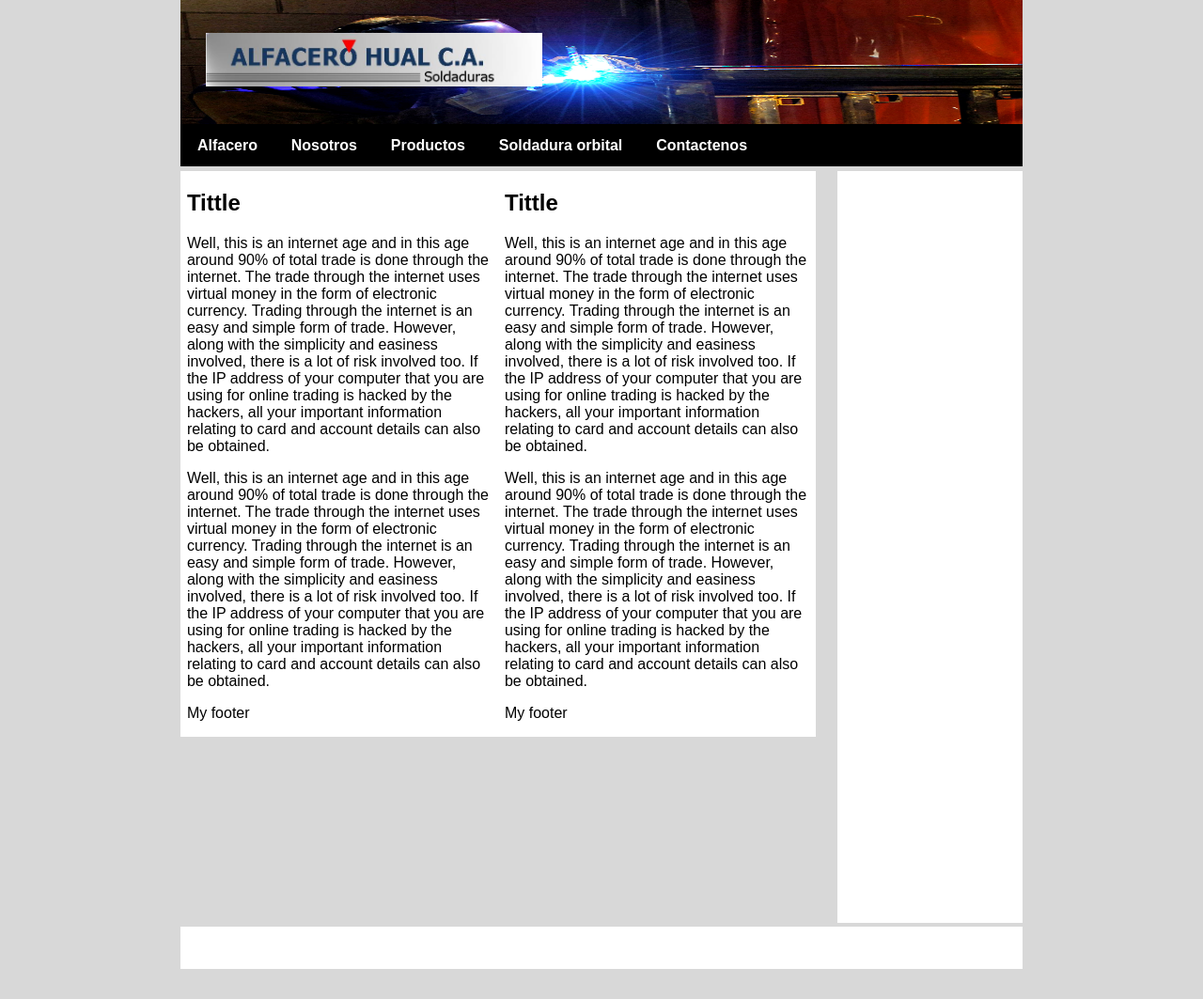
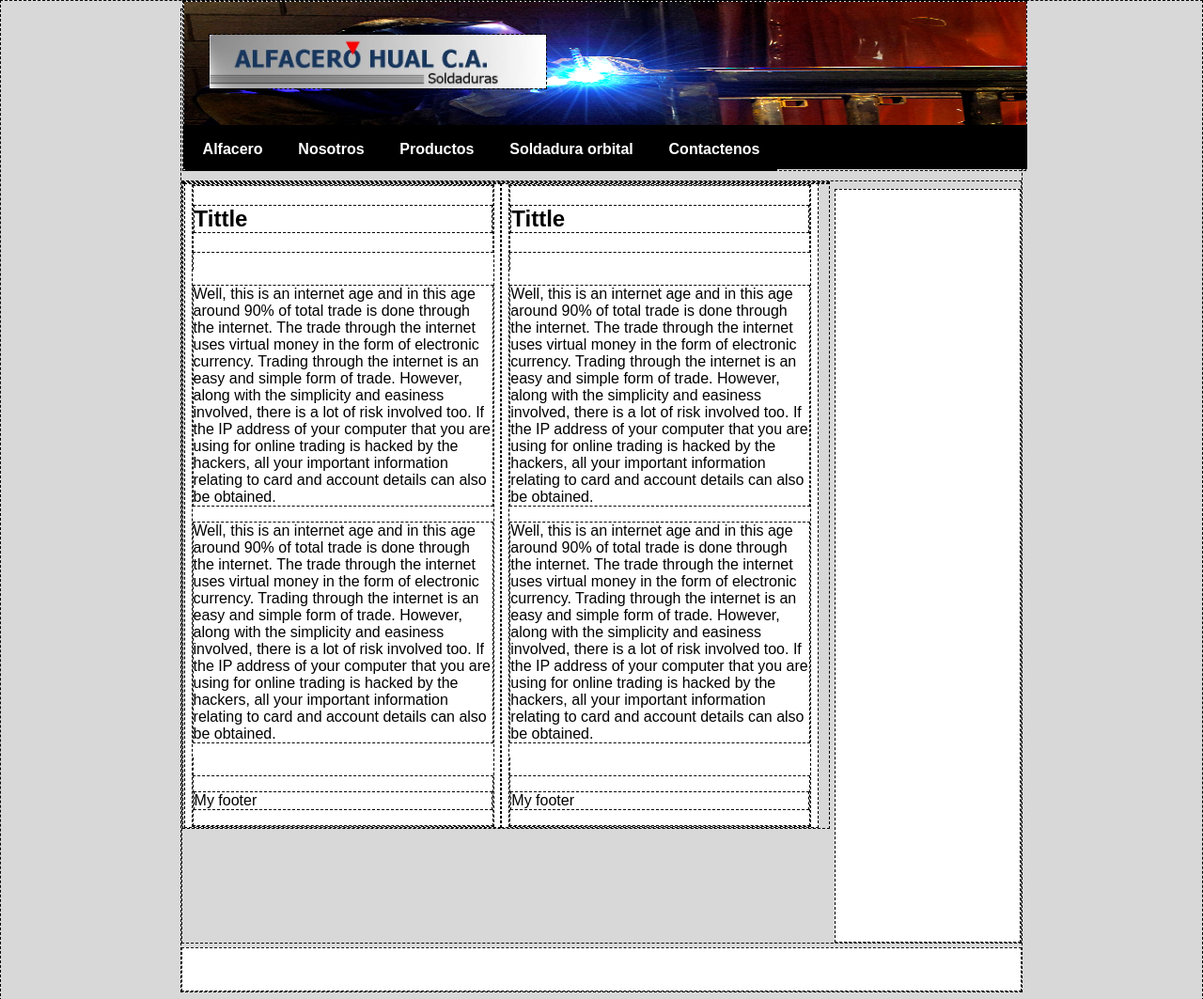
Before and after one commit to alfacerohual/alfacerohual.github.io, a Jekyll site: the page index.html, which Jekyll copies as it is, in a window 1280 px wide and 1063 px high. Shown: the whole window at 94% size. Built offline with Jekyll 4.4.1, drawn with Linux system fonts in a browser that asks for light colours; Markdown is read by kramdown in place of the engine named in the settings.

Commit message:
Merging to pull

```diff
--- a/css/main.css
+++ b/css/main.css
@@ -1,5 +1,5 @@
 *{
-	/*border:1px dashed black;*/
+	border:1px dashed black;
 }
 
 body {
@@ -36,7 +36,7 @@ body {
 }
 
 #mainContent {
-	height: 800px;
+	//height: 800px;
 	margin-left: 0;
 	margin-top: 0;
 	margin-right: 25%;
@@ -76,6 +76,10 @@ nav{
 	float: left;
 	padding:13px 2%;
 }
+
+/*.articleContentSp{
+	background-color:green;
+}*/
 
 nav li:hover{
 	background-color:white;
--- a/index.html
+++ b/index.html
@@ -39,9 +39,12 @@
 			<aside id='mainAside' class='mainAside'>
 
 			</aside>
+			<!--<footer class='mainFooter'>
+
+			</footer>-->
+		</div>
 			<footer class='mainFooter'>
 
 			</footer>
-		</div>
 	</body>
 </html>
```
